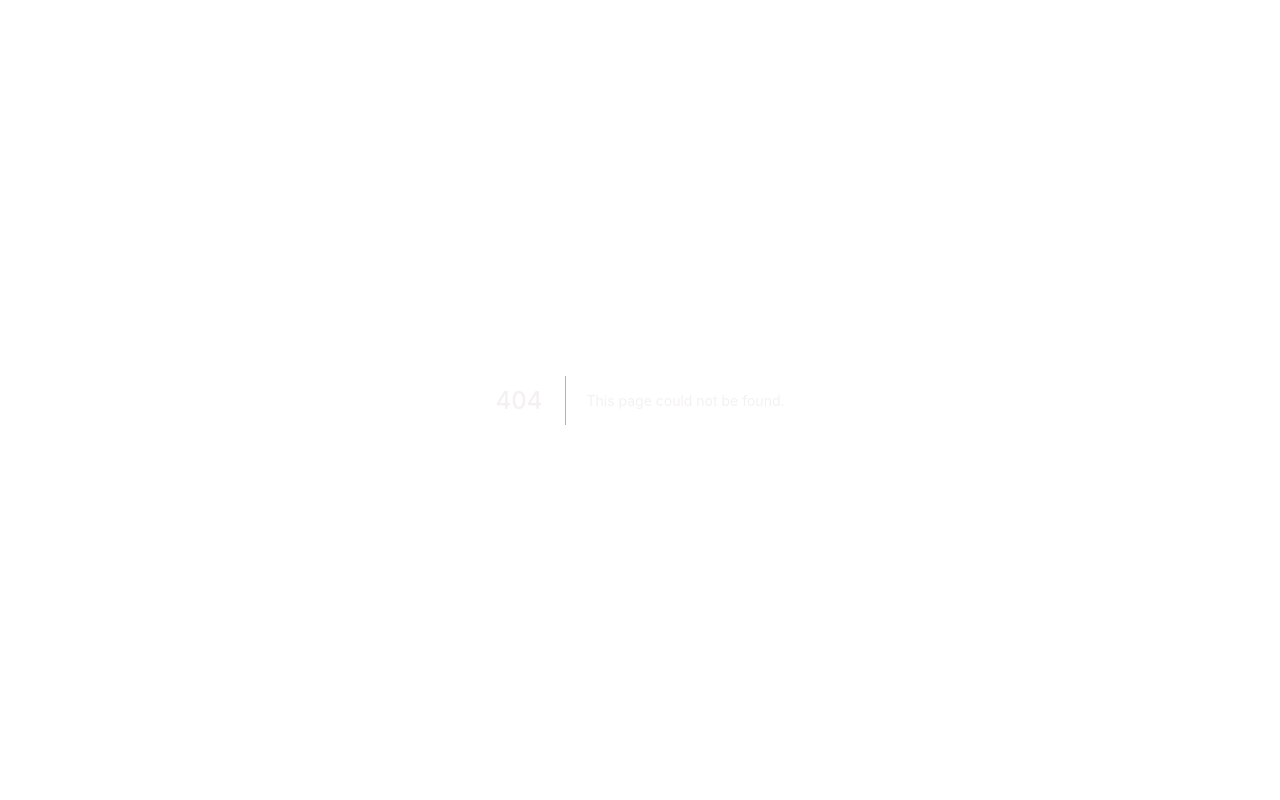
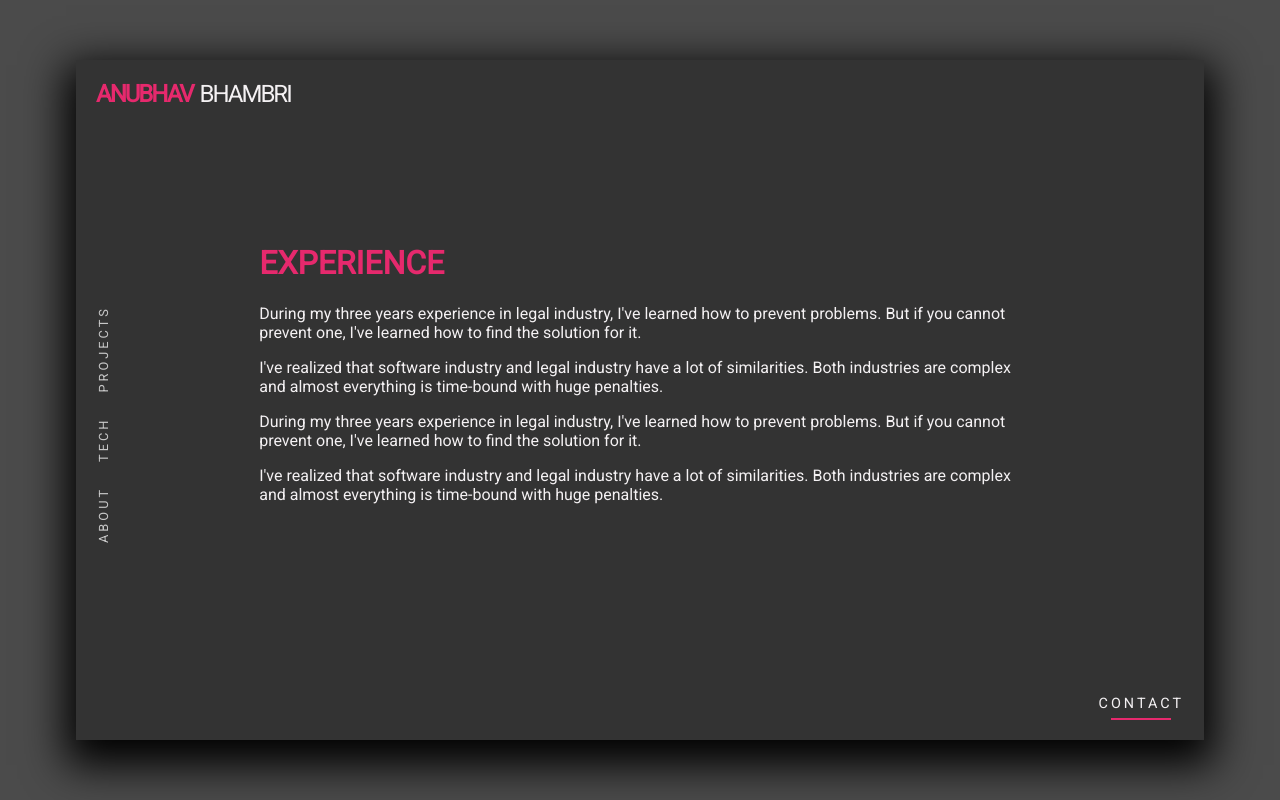
Before and after one commit to Anubhav311/dark-site, a Next.js app: page /about in a window 1280 px wide. Before the commit this address had no page. Built offline with nearby package versions, Linux system fonts and the light colour scheme; a small style sheet from the web is missing.

Commit message:
created more pages and navigation

```diff
--- a/components/Layout.js
+++ b/components/Layout.js
@@ -1,4 +1,5 @@
 import Head from 'next/head';
+import Link from 'next/link';
 
 const Layout = ({ children }) => (
     <div className='container-div'>
@@ -6,12 +7,12 @@ const Layout = ({ children }) => (
             <link href="https://fonts.googleapis.com/css?family=Roboto" rel="stylesheet" />
         </Head>
     <div className='inner-div'>
-        <h2><span style={{color: '#E6296D', fontWeight: '900'}}>ANUBHAV</span>  BHAMBRI</h2>
+        <Link href="/"><a><h2><span style={{color: '#E6296D', fontWeight: '900'}}>ANUBHAV</span>  BHAMBRI</h2></a></Link>
         <nav>
             <ul>
-                <li><a href="">ABOUT</a></li>
-                <li><a href="">TECH</a></li>
-                <li><a href="">PROJECTS</a></li>
+                <li><Link href="/about"><a>ABOUT</a></Link></li>
+                <li><Link href="/tech"><a>TECH</a></Link></li>
+                <li><Link href="/projects"><a>PROJECTS</a></Link></li>
             </ul>
         </nav>
         {children}
@@ -67,12 +68,13 @@ const Layout = ({ children }) => (
 
         display: flex;
         align-items: center;
-        flex: 1;
+        // flex: 1;
+        margin-left: 25px;
 
         font-size: 0.8rem;
     }
     a{
-        flex:1;
+        // flex:1;
         color:#F4F1F3;
         transition: color .5s;
         display: block;
@@ -83,6 +85,7 @@ const Layout = ({ children }) => (
     a:hover{
         // background: black;
         // color:white;
+        cursor: pointer;
     }
     .contact {
         margin: 0;
--- /dev/null
+++ b/pages/about.js
@@ -0,0 +1,25 @@
+import React from 'react'
+import Layout from '../components/Layout';
+
+const About = () => (
+    <Layout>
+        <div className="about-container">
+            <h1>EXPERIENCE</h1>
+            <p>During my three years experience in legal industry, I've learned how to prevent problems. But if you cannot prevent one, I've learned how to find the solution for it.</p>
+            <p>I've realized that software industry and legal industry have a lot of similarities. Both industries are complex and almost everything is time-bound with huge penalties.</p>
+            <p>During my three years experience in legal industry, I've learned how to prevent problems. But if you cannot prevent one, I've learned how to find the solution for it.</p>
+            <p>I've realized that software industry and legal industry have a lot of similarities. Both industries are complex and almost everything is time-bound with huge penalties.</p>
+        </div>
+        <style jsx>{`
+            .about-container {
+                width: 70%;
+                margin: auto;
+            }
+            h1 {
+                color:#E6296D;
+            }
+        `}</style>
+    </Layout>
+)
+
+export default About;
--- a/pages/index.js
+++ b/pages/index.js
@@ -15,11 +15,11 @@ const Home = () => (
         position: absolute;
         top: 45%;
         transform: translateY(-45%);
+        padding: 20px;
       }
       @media (max-width: 850px) {
         .home-container {
           flex-direction: column;
-          padding: 20px;
         }
       }
       .home-container p {
```
Also changed, not shown: pages/projects.js (added, +14 -0 lines), pages/tech.js (added, +14 -0 lines).
